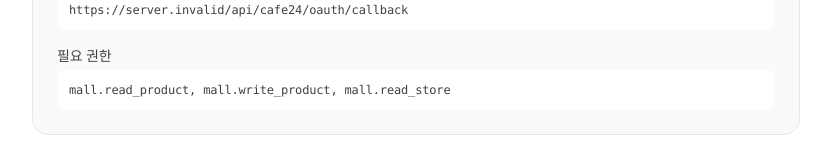
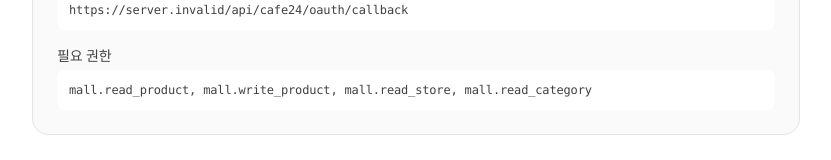
Before and after one commit to kaos1025/jullyssy-mall, a Next.js app: page /cafe24-sync-info in a window 1280 px wide. Shown: the part 435-595 px from the top of the page, without its empty margins (224-1055 px from the left). Built offline with nearby package versions, Linux system fonts and the light colour scheme; no server answers; a web font is replaced by a local one.

Commit message:
Feat/cafe24 oauth callback (#95)
* feat(naver): Cafe24 OAuth callback 추가

* fix(naver): Cafe24 카테고리 OAuth scope 추가

```diff
--- a/src/app/cafe24-sync-info/page.tsx
+++ b/src/app/cafe24-sync-info/page.tsx
@@ -9,7 +9,12 @@
   },
 }
 
-const scopes = ["mall.read_product", "mall.write_product", "mall.read_store"]
+const scopes = [
+  "mall.read_product",
+  "mall.write_product",
+  "mall.read_store",
+  "mall.read_category",
+]
 
 const buildAuthorizeUrl = () => {
   const mallId = process.env.CAFE24_MALL_ID
```
Also changed, not shown: 1 other file (tests, documents, lock files or other folders).
